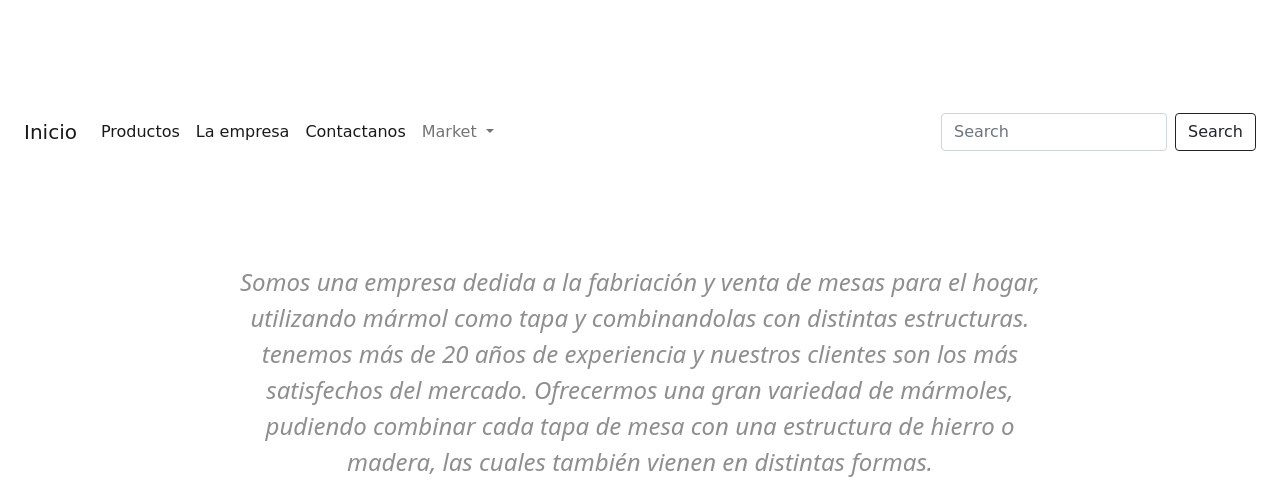
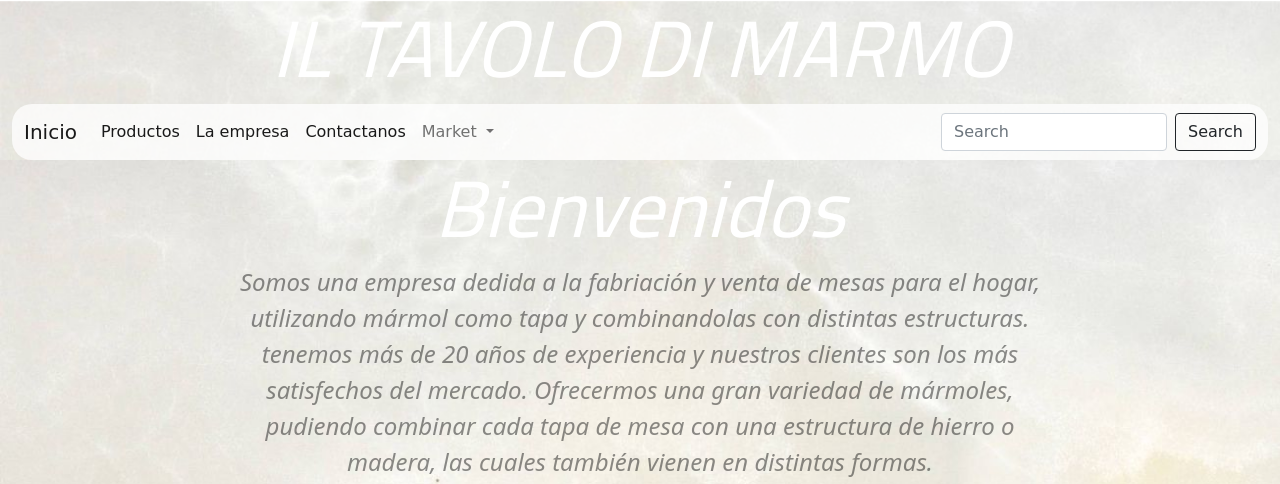
Before and after one commit to rferola/TrabajoFinal, a plain HTML site: page index.html in a window 1280 px wide. Shown: the top 484 px of the page. Drawn offline with nearby package versions, Linux system fonts and the light colour scheme; the site is published under a folder, as on GitHub Pages, so addresses that start at the root find nothing; a web font is replaced by a local one.

Commit message:
otro intento

```diff
--- a/css/style.css
+++ b/css/style.css
@@ -11,7 +11,7 @@
   color: #000000ee; }
 
 header {
-  background-image: url("/img/marmoldeonix.PNG");
+  background-image: url("../img/marmoldeonix.PNG");
   background-repeat: no-repeat;
   background-size: cover; }
   header h1 a {
@@ -51,7 +51,7 @@ footer {
       width: 10vw; } }
 
 main {
-  background-image: url("/img/marmolOnix.jpg");
+  background-image: url("../img/marmolOnix.jpg");
   background-repeat: no-repeat;
   background-size: cover; }
   main h1 {
```
